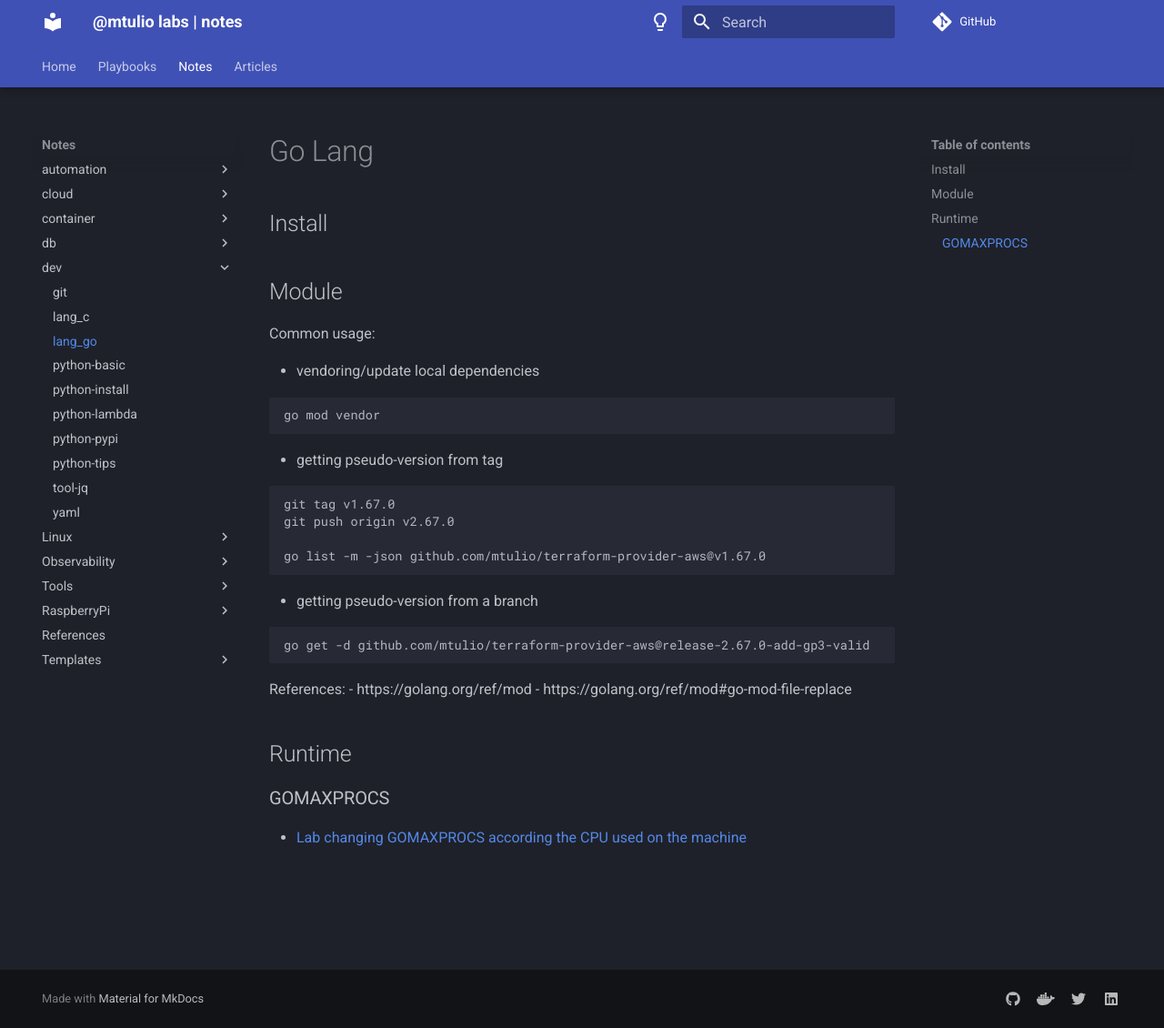
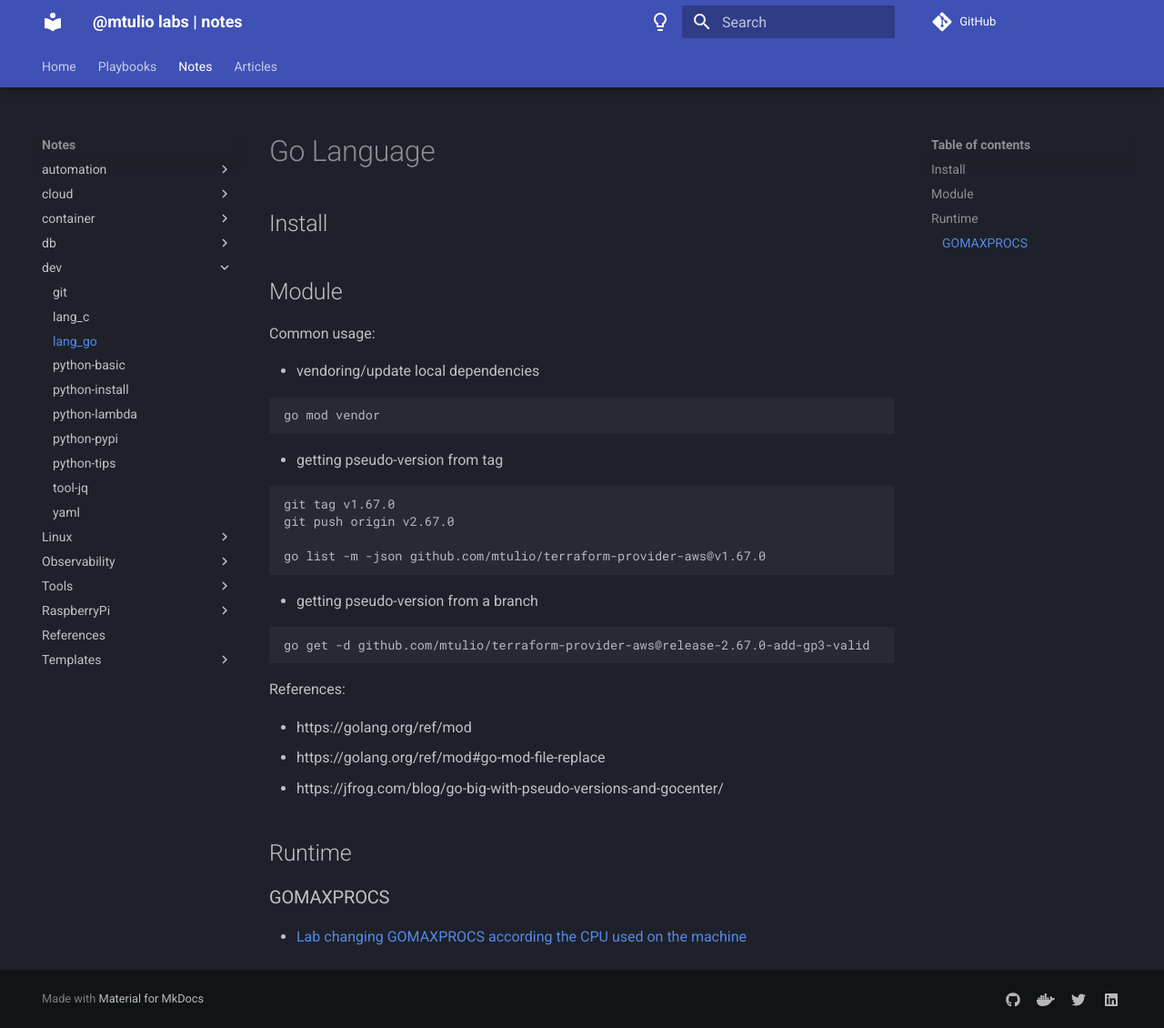
Before and after one commit to mtulio/mtulio.labs, an MkDocs documentation site: the page built from docs/notes/development/lang_go.md, in a window 1280 px wide and 1130 px high. Shown: the whole window at 91% size. Built offline with MkDocs 1.6.1 and Material for MkDocs 9.7.7, drawn with Linux system fonts in a browser that asks for light colours; comment, search, counter and statistics services are not loaded.

Commit message:
note/dev-go: update broken reference

````diff
--- a/docs/notes/development/lang_go.md
+++ b/docs/notes/development/lang_go.md
@@ -1,4 +1,4 @@
-# Go Lang
+# Go Language
 
 ## Install
 
@@ -29,8 +29,10 @@ go get -d github.com/mtulio/terraform-provider-aws@release-2.67.0-add-gp3-valid
 ```
 
 References:
+
 - https://golang.org/ref/mod
 - https://golang.org/ref/mod#go-mod-file-replace
+- https://jfrog.com/blog/go-big-with-pseudo-versions-and-gocenter/
 
 ## Runtime
 
````
